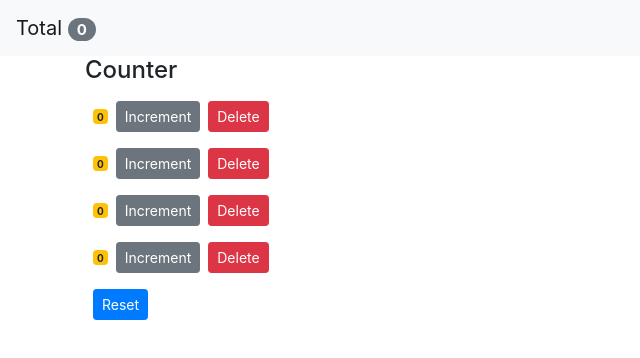
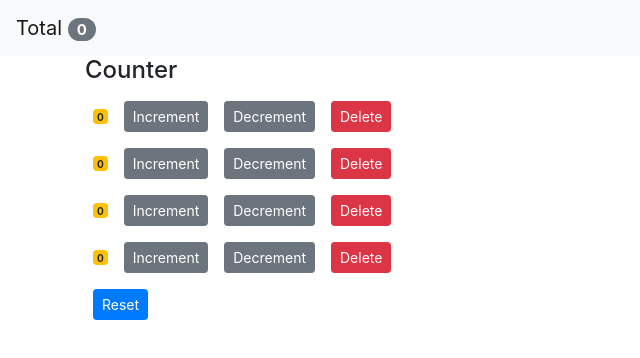
Before and after one commit to BennySLV/counter-app, a React (Create React App) app: page / in a window 1280 px wide. Shown: the top 358 px of the page, without its empty margins (0-640 px from the left). Built offline with nearby package versions, Linux system fonts and the light colour scheme.

Commit message:
Added decrement button and updated styling for all buttons.

```diff
--- a/src/App.js
+++ b/src/App.js
@@ -18,6 +18,14 @@
 		const index = counters.indexOf(counter);
 		counters[index] = { ...counter };
 		counters[index].value++;
+		this.setState({ counters });
+	};
+
+	handleDecrement = (counter) => {
+		const counters = [...this.state.counters];
+		const index = counters.indexOf(counter);
+		counters[index] = { ...counter };
+		counters[index].value--;
 		this.setState({ counters });
 	};
 
@@ -46,6 +54,7 @@
 					<Counters
 						counters={this.state.counters}
 						onIncrement={this.handleIncrement}
+						onDecrement={this.handleDecrement}
 						onReset={this.handleReset}
 						onDelete={this.handleDelete}
 					/>
--- a/src/components/counter.jsx
+++ b/src/components/counter.jsx
@@ -20,9 +20,15 @@
 				</span>
 				<button
 					onClick={() => this.props.onIncrement(this.props.counter)}
-					className="btn btn-secondary btn-sm"
+					className="btn btn-secondary btn-sm m-2"
 				>
 					Increment
+				</button>
+				<button
+					onClick={() => this.props.onDecrement(this.props.counter)}
+					className="btn btn-secondary btn-sm m-2"
+				>
+					Decrement
 				</button>
 				<button
 					onClick={() => this.props.onDelete(this.props.counter.id)}
--- a/src/components/counters.jsx
+++ b/src/components/counters.jsx
@@ -2,7 +2,7 @@
 import Counter from "./counter";
 
 const Counters = (props) => {
-	const { counters, onReset, onDelete, onIncrement } = props;
+	const { counters, onReset, onDelete, onIncrement, onDecrement } = props;
 	return (
 		<div>
 			<h4>Counter</h4>
@@ -11,6 +11,7 @@
 					key={counter.id}
 					onDelete={onDelete}
 					onIncrement={onIncrement}
+					onDecrement={onDecrement}
 					counter={counter}
 				></Counter>
 			))}
```
